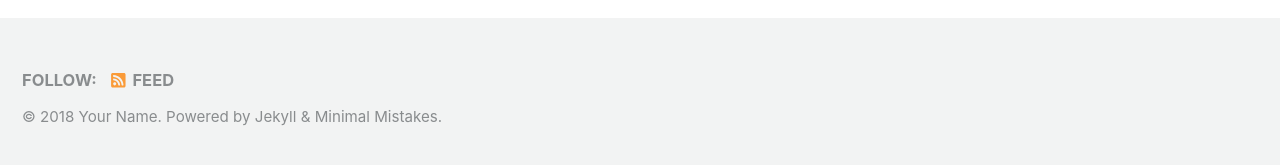
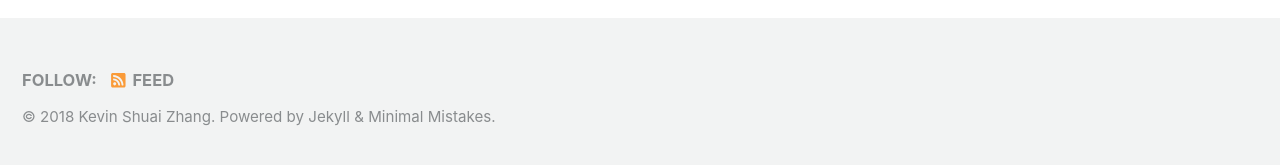
Before and after one commit to pinderbal/ShuAiii.github.io, a Jekyll site: the page built from index.html, in a window 1280 px wide and 900 px high, scrolled down 222 px. Shown: the part 727-892 px from the top of the window. Built offline with Jekyll 4.4.1, drawn with Linux system fonts in a browser that asks for light colours; nearby versions of some CDN libraries; the list of posts is cut into pages by our own code; some of the changed text lies outside the part shown.

Commit message:
title change
changed title and name

```diff
--- a/_config.yml
+++ b/_config.yml
@@ -16,9 +16,9 @@ minimal_mistakes_skin    : "default" # "air", "aqua", "contrast", "dark", "dirt"
 
 # Site Settings
 locale                   : "en-US"
-title                    : "Site Title"
+title                    : "Kevin's Quant Playground"
 title_separator          : "-"
-name                     : "Your Name"
+name                     : "Kevin Shuai Zhang"
 description              : "An amazing website."
 url                      : # the base hostname & protocol for your site e.g. "https://mmistakes.github.io"
 baseurl                  : # the subpath of your site, e.g. "/blog"
```
